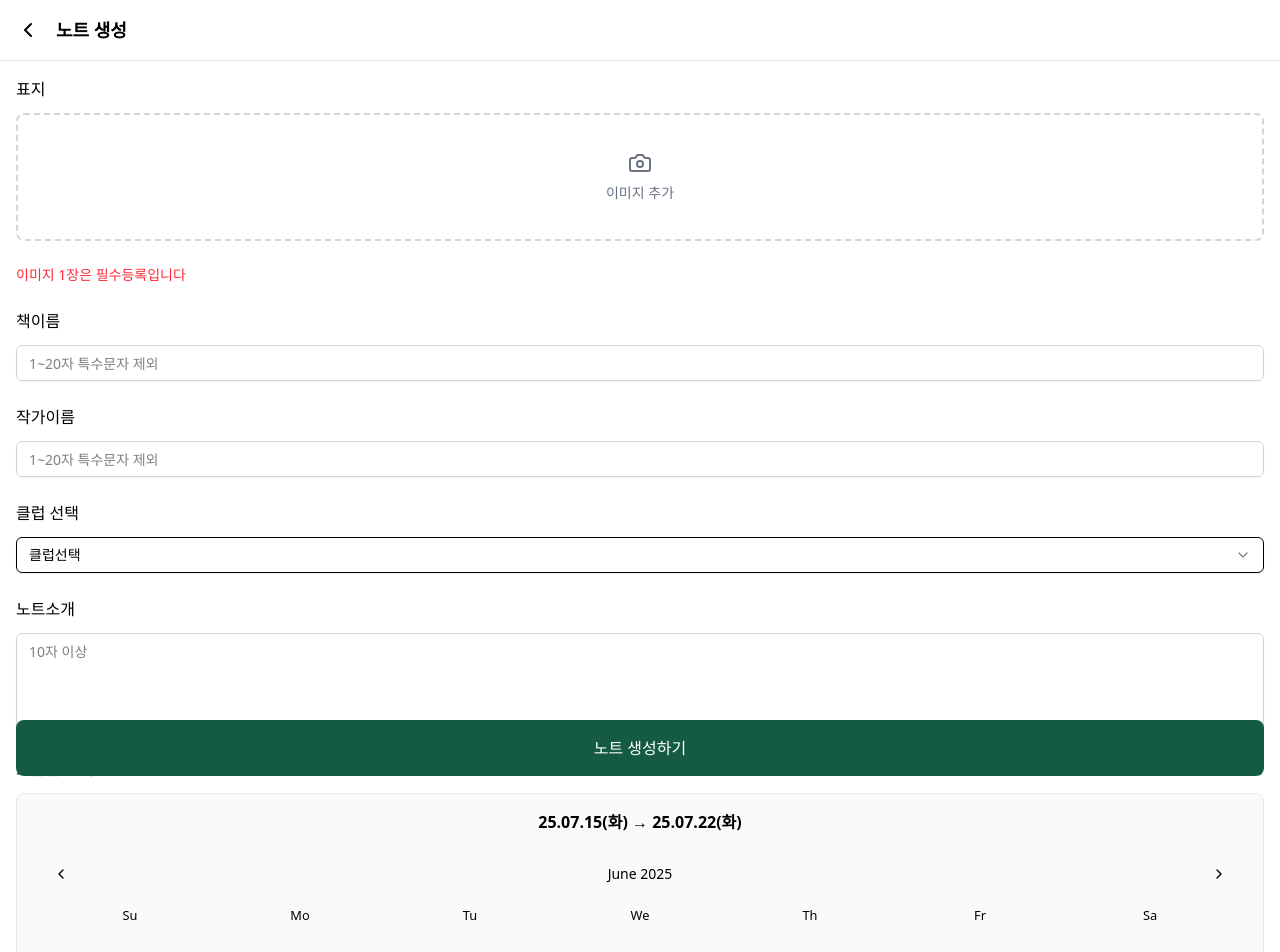
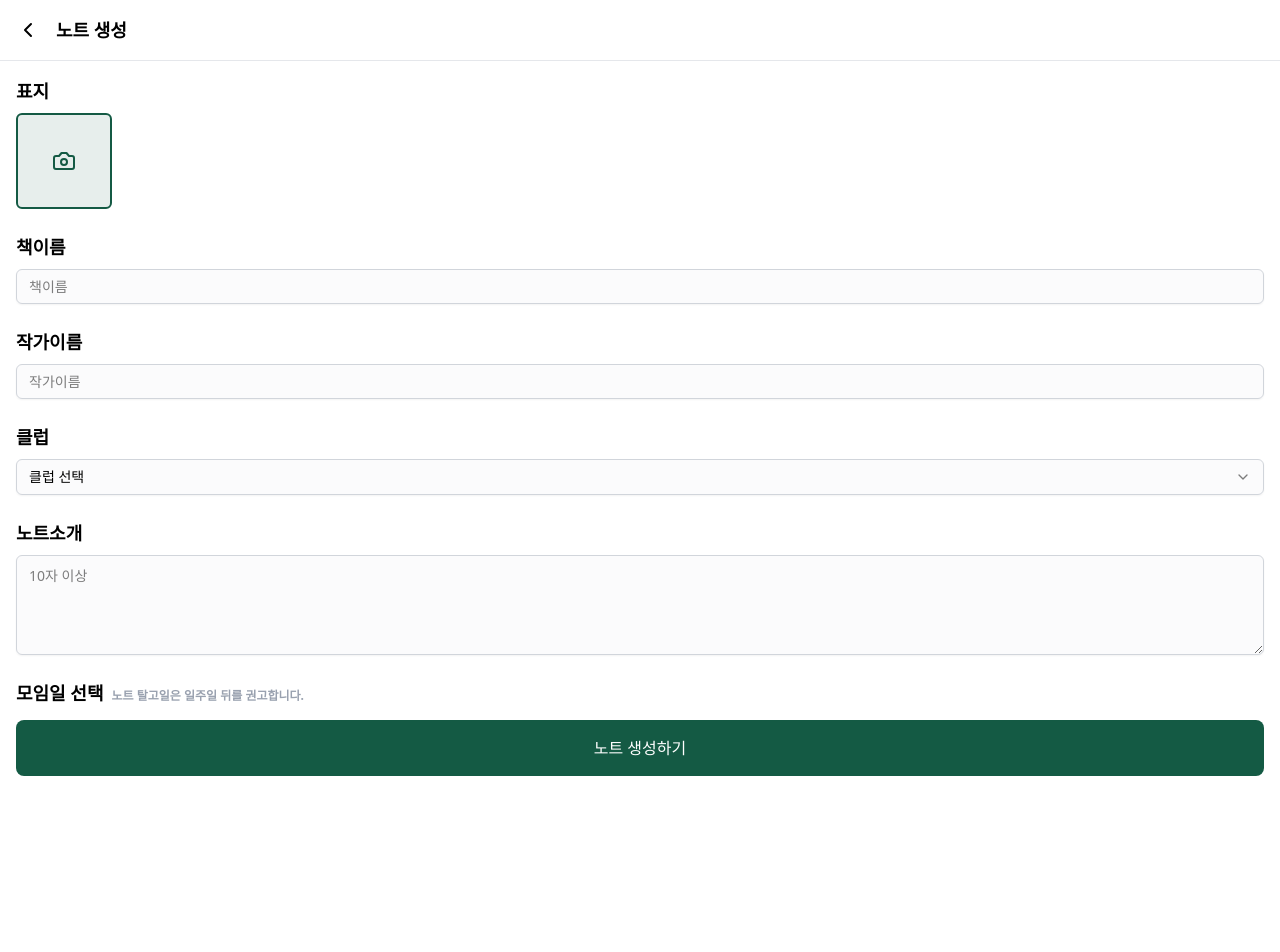
Before and after one commit to orihehe/book-socialing, a React (Vite) app in the folder book-socialing-fe/: page /note/create in a window 1280 px wide. Shown: the top 952 px of the page. After the commit the page ends 891 px from the top, so only its background shows below. Built offline with nearby package versions, Linux system fonts and the light colour scheme.

Commit message:
생성 함수 연결

```diff
--- a/book-socialing-fe/package.json
+++ b/book-socialing-fe/package.json
@@ -14,6 +14,7 @@
   "dependencies": {
     "@radix-ui/react-accordion": "^1.2.7",
     "@radix-ui/react-dialog": "^1.1.15",
+    "@radix-ui/react-label": "^2.1.7",
     "@radix-ui/react-scroll-area": "^1.2.10",
     "@radix-ui/react-select": "^2.2.6",
     "@radix-ui/react-slot": "^1.2.0",
--- /dev/null
+++ b/book-socialing-fe/src/components/ui/label.tsx
@@ -0,0 +1,24 @@
+import * as React from "react"
+import * as LabelPrimitive from "@radix-ui/react-label"
+import { cva, type VariantProps } from "class-variance-authority"
+
+import { cn } from "@/lib/utils"
+
+const labelVariants = cva(
+  "text-sm font-medium leading-none peer-disabled:cursor-not-allowed peer-disabled:opacity-70"
+)
+
+const Label = React.forwardRef<
+  React.ElementRef<typeof LabelPrimitive.Root>,
+  React.ComponentPropsWithoutRef<typeof LabelPrimitive.Root> &
+    VariantProps<typeof labelVariants>
+>(({ className, ...props }, ref) => (
+  <LabelPrimitive.Root
+    ref={ref}
+    className={cn(labelVariants(), className)}
+    {...props}
+  />
+))
+Label.displayName = LabelPrimitive.Root.displayName
+
+export { Label }
--- a/book-socialing-fe/src/features/club/components/ClubSection.tsx
+++ b/book-socialing-fe/src/features/club/components/ClubSection.tsx
@@ -15,7 +15,7 @@ export function ClubSection({ section }: ClubSectionProps) {
     <BaseCard title={`${section.title} (${section.count})`}>
       {/* Section Header with Refresh Button */}
       {section.title === '추천클럽' && (
-        <div className="absolute top-4 right-4">
+        <div className="releation top-4 right-4">
           <button className="p-2 text-gray-500 hover:text-gray-700">
             <RefreshCw size={16} />
           </button>
--- a/book-socialing-fe/src/features/note/NoteView.tsx
+++ b/book-socialing-fe/src/features/note/NoteView.tsx
@@ -15,31 +15,28 @@ import { SuggestedNotes } from './components/shared/SuggestedNotes'
 
 const dummyCurrentNotes: Note[] = [
   {
-    id: '1',
-    title: '두 개의 탑',
-    author: 'JRR Tolkein',
-    imageUrl: 'https://covers.openlibrary.org/b/id/8231856-L.jpg',
-    description: '~클럽의 몇번째 책임입니다',
-    startDateTime: '2025-06-22',
-    endDateTime: '2025-06-28',
+    id: 1,
+    clubName: 'saisai',
+    bookName: '스프링 부트의 정석',
+    bookImageUrl: 'note\\1\\0d1d9143-b7db-4461-abc2-ef36db902917.png',
+    startDateTime: '2025-08-15T10:00:00',
+    endDateTime: '2025-09-29T12:00:00',
   },
   {
-    id: '2',
-    title: '세 개의 탑',
-    author: 'JRR Tolkein',
-    imageUrl: 'https://covers.openlibrary.org/b/id/8231856-L.jpg',
-    description: '~클럽의 몇번째 책임입니다',
-    startDateTime: '2025-06-22',
-    endDateTime: '2025-06-29',
+    id: 2,
+    clubName: 'saisai',
+    bookName: '스프링 부트의 정석',
+    bookImageUrl: 'note\\1\\0d1d9143-b7db-4461-abc2-ef36db902917.png',
+    startDateTime: '2025-08-15T10:00:00',
+    endDateTime: '2025-09-29T12:00:00',
   },
   {
-    id: '3',
-    title: '네 개의 탑',
-    author: 'JRR Tolkein',
-    imageUrl: 'https://covers.openlibrary.org/b/id/8231856-L.jpg',
-    description: '~클럽의 몇번째 책임입니다',
-    startDateTime: '2025-06-22',
-    endDateTime: '2025-06-30',
+    id: 3,
+    clubName: 'saisai',
+    bookName: '스프링 부트의 정석',
+    bookImageUrl: 'note\\1\\0d1d9143-b7db-4461-abc2-ef36db902917.png',
+    startDateTime: '2025-08-15T10:00:00',
+    endDateTime: '2025-09-29T12:00:00',
   },
 ]
 
--- a/book-socialing-fe/src/features/note/pages/EditNote.tsx
+++ b/book-socialing-fe/src/features/note/pages/EditNote.tsx
@@ -1,11 +1,23 @@
 import { useForm } from '@tanstack/react-form'
+import { useMutation } from '@tanstack/react-query'
+import { ko } from 'date-fns/locale'
+import dayjs from 'dayjs'
 import { Camera, ChevronLeft, X } from 'lucide-react'
+import { useEffect, useState } from 'react'
 import { useNavigate, useParams } from 'react-router-dom'
 import { z } from 'zod'
 
 import { BottomButton } from '@/components/common/BottomButtonl'
 import { Calendar } from '@/components/ui/calendar'
+import {
+  Dialog,
+  DialogContent,
+  DialogDescription,
+  DialogHeader,
+  DialogTitle,
+} from '@/components/ui/dialog'
 import { Input } from '@/components/ui/input'
+import { Label } from '@/components/ui/label'
 import {
   Select,
   SelectContent,
@@ -14,23 +26,27 @@ import {
   SelectValue,
 } from '@/components/ui/select'
 import { Textarea } from '@/components/ui/textarea'
+import { cn } from '@/lib/utils'
 import type { Club } from '@/types/note'
 
 // Mock data
 const mockClubs: Club[] = [
-  { id: '1', name: '독서클럽 A' },
-  { id: '2', name: '독서클럽 B' },
-  { id: '3', name: '독서클럽 C' },
+  { id: 1, name: '독서클럽 A' },
+  { id: 2, name: '독서클럽 B' },
+  { id: 3, name: '독서클럽 C' },
 ]
 
-// Validation schema
 const noteSchema = z.object({
-  title: z.string().min(1, '책이름을 입력해주세요').max(20, '20자 이하로 입력해주세요'),
-  author: z.string().min(1, '작가이름을 입력해주세요').max(20, '20자 이하로 입력해주세요'),
-  description: z.string().min(10, '10자 이상 입력해주세요'),
-  imageUrl: z.string().min(1, '이미지를 등록해주세요'),
-  startDateTime: z.string().min(1, '시작일을 선택해주세요'),
-  endDateTime: z.string().min(1, '종료일을 선택해주세요'),
+  bookName: z.string().min(1, '책이름을 입력해 주세요').max(20, '20자 이하로 입력해 주세요'),
+  bookAuthor: z.string().min(1, '작가이름을 입력해 주세요').max(20, '20자 이하로 입력해 주세요'),
+  description: z.string().min(10, '10자 이상 입력해 주세요'),
+  bookImages: z
+    .array(z.instanceof(File))
+    .min(1, '이미지는 최소 1장 이상 필요해요')
+    .max(5, '최대 5장까지만 등록할 수 있어요'),
+  startDateTime: z.string().min(1, '시작일을 선택해 주세요'),
+  endDateTime: z.string().min(1, '종료일을 선택해 주세요'),
+  clubId: z.union([z.number(), z.undefined()]),
 })
 
 interface EditNoteProps {
@@ -39,22 +55,63 @@ interface EditNoteProps {
 
 export default function EditNote({ mode }: EditNoteProps) {
   const navigate = useNavigate()
+  const [open, setOpen] = useState(false)
+  const [calendarType, setCalendarType] = useState('')
+
   const { id } = useParams<{ id: string }>()
+  type NoteFormData = z.infer<typeof noteSchema>
 
-  console.log({ id, mode })
+  const mutation = useMutation({
+    mutationFn: async (data: NoteFormData) => {
+      const { bookImages, ...request } = data
+
+      const formData = new FormData()
+
+      // request 데이터를 JSON으로 추가
+      formData.append('request', JSON.stringify(request))
+
+      // 이미지 파일들을 추가
+      bookImages.forEach(file => {
+        formData.append('images', file) // 각 파일을 개별적으로 추가
+      })
+
+      const response = await fetch('http://localhost:8080/api/note/v1/create', {
+        method: 'POST',
+        body: formData,
+      })
+
+      if (!response.ok) {
+        throw new Error('Failed to create note')
+      }
+
+      return response.json()
+    },
+    onSuccess: data => {
+      console.log('Note created successfully:', data)
+      navigate('/notes')
+    },
+    onError: error => {
+      console.error('Error creating note:', error)
+    },
+  })
+
+  useEffect(() => {
+    // mode===edit, id 가 있으면 가져오기
+  }, [mode, id])
 
   const form = useForm({
     defaultValues: {
-      title: '',
-      author: '',
+      bookName: '',
+      bookAuthor: '',
       description: '',
-      imageUrl: '',
+      bookImages: [] as File[],
       startDateTime: '',
       endDateTime: '',
+      clubId: undefined as number | undefined,
     },
     onSubmit: async ({ value }) => {
-      // TODO: Implement form submission
-      console.log('Form submitted:', value)
+      console.log(value)
+      mutation.mutate(value)
     },
     validators: {
       onChange: noteSchema,
@@ -74,54 +131,81 @@ export default function EditNote({ mode }: EditNoteProps) {
       <div className="p-4 space-y-6">
         {/* Cover Images */}
         <form.Field
-          name="imageUrl"
-          children={field => (
+          name="bookImages"
+          children={field => {
+            const handleFiles = (files: FileList | null) => {
+              console.log('hey')
+              if (!files) return
+              const newFiles = Array.from(files)
+              const updated = [...field.state.value, ...newFiles].slice(0, 5) // 최대 5개 유지
+              field.handleChange(updated)
+            }
+            return (
               <div>
-              <h2 className="text-base font-medium mb-3">표지</h2>
-              {field.state.value ? (
-                <div className="relative">
+                <Label htmlFor="picture" className="text-lg font-bold">
+                  표지
+                </Label>
+
+                <div className="flex gap-4 mt-2">
+                  {/* 업로드 버튼 */}
+                  <div className="relative w-24 h-24 rounded-md bg-main/10 flex items-center justify-center border-2 border-main hover:bg-main/20 transition">
+                    <Input
+                      id="picture"
+                      type="file"
+                      accept="image/*"
+                      multiple
+                      className="absolute inset-0 w-full h-full opacity-0 cursor-pointer z-10"
+                      onChange={e => handleFiles(e.target.files)}
+                    />
+                    <Camera className="w-6 h-6 text-main pointer-events-none" />
+                  </div>
+
+                  {/* 업로드된 이미지들 */}
+                  {field.state.value.map((file, i) => (
+                    <div key={i} className="relative w-24 h-24">
                       <img
-                    src={field.state.value}
-                    alt="Book cover"
-                    className="w-full h-32 object-cover rounded-lg"
+                        src={URL.createObjectURL(file)}
+                        alt={`preview-${i}`}
+                        className="w-full h-full object-cover rounded-md"
                       />
                       <button
-                    onClick={() => form.setFieldValue('imageUrl', '')}
-                    className="absolute top-2 right-2 p-1 bg-red-500 text-white rounded-full hover:bg-red-600"
+                        type="button"
+                        onClick={() => {
+                          const next = [...field.state.value]
+                          next.splice(i, 1)
+                          field.handleChange(next)
+                        }}
+                        className="absolute -top-2 -right-2 bg-main text-white rounded-full w-5 h-5 flex items-center justify-center shadow-md"
                       >
-                    <X size={16} />
+                        <X className="w-3 h-3" />
                       </button>
                     </div>
-              ) : (
-                <div
-                  className="w-full h-32 border-2 border-dashed border-gray-300 rounded-lg flex items-center justify-center cursor-pointer hover:border-gray-400"
-                  onClick={() =>
-                    field.handleChange('https://via.placeholder.com/300x200?text=Book+Cover')
-                  }
-                >
-                  <div className="flex flex-col items-center text-gray-500 hover:text-gray-700">
-                    <Camera size={24} className="mb-2" />
-                    <span className="text-sm">이미지 추가</span>
+                  ))}
                 </div>
-                </div>
+
+                {/* 에러 메시지 */}
+                {field.state.meta.isTouched && field.state.meta.errors && (
+                  <p className="text-red-500 text-sm mt-2">{field.state.meta.errors[0]?.message}</p>
                 )}
               </div>
-          )}
+            )
+          }}
         />
-        <p className="text-red-500 text-sm mt-2">이미지 1장은 필수등록입니다</p>
 
         {/* Book Name */}
         <form.Field
-          name="title"
+          name="bookName"
           children={field => (
             <div>
-              <h2 className="text-base font-medium mb-3">책이름</h2>
+              <Label className="text-lg font-bold">책이름</Label>
               <Input
-                placeholder="1~20자 특수문자 제외"
+                placeholder="책이름"
                 value={field.state.value}
                 onChange={e => field.handleChange(e.target.value)}
+                onBlur={() => field.handleBlur()}
+                className="w-full h-[35px] rounded-md mt-2 px-3 py-2.5 bg-[rgba(247,248,249,0.5)]"
               />
-              {field.state.meta.errors && (
+              {field.state.meta.isTouched && field.state.meta.errors && (
                 <p className="text-red-500 text-sm mt-2">{field.state.meta.errors[0]?.message}</p>
               )}
             </div>
@@ -130,17 +214,19 @@ export default function EditNote({ mode }: EditNoteProps) {
 
         {/* Author Name */}
         <form.Field
-          name="author"
+          name="bookAuthor"
           children={field => (
             <div>
-              <h2 className="text-base font-medium mb-3">작가이름</h2>
+              <Label className="text-lg font-bold">작가이름</Label>
               <Input
                 type="text"
-                placeholder="1~20자 특수문자 제외"
+                placeholder="작가이름"
                 value={field.state.value}
                 onChange={e => field.handleChange(e.target.value)}
+                onBlur={() => field.handleBlur()}
+                className="w-full h-[35px] rounded-md mt-2 px-3 py-2.5 bg-[rgba(247,248,249,0.5)]"
               />
-              {field.state.meta.errors && (
+              {field.state.meta.isTouched && field.state.meta.errors && (
                 <p className="text-red-500 text-sm mt-2">{field.state.meta.errors[0]?.message}</p>
               )}
             </div>
@@ -149,19 +235,41 @@ export default function EditNote({ mode }: EditNoteProps) {
 
         {/* Club Selection */}
         <div>
-          <h2 className="text-base font-medium mb-3">클럽 선택</h2>
-          <Select onValueChange={value => console.log('Club selected:', value)}>
-            <SelectTrigger className="w-full">
-              <SelectValue placeholder="클럽선택" />
+          <form.Field
+            name="clubId"
+            children={field => (
+              <div>
+                <Label className="text-lg font-bold">클럽</Label>
+                <Select
+                  value={field.state.value !== undefined ? String(field.state.value) : undefined}
+                  onValueChange={value =>
+                    field.handleChange(value !== undefined ? Number(value) : undefined)
+                  }
+                >
+                  <SelectTrigger
+                    className={cn(
+                      'w-full h-[35px] rounded-md px-3 py-2.5 mt-2 text-sm',
+                      'bg-[rgba(247,248,249,0.5)] border border-[rgb(209,213,219)] text-foreground'
+                    )}
+                  >
+                    <SelectValue placeholder="클럽 선택" className="text-[rgb(209,213,219)]" />
                   </SelectTrigger>
+
                   <SelectContent>
                     {mockClubs.map(club => (
-                <SelectItem key={club.id} value={club.id}>
+                      <SelectItem key={club.id} value={String(club.id)}>
                         {club.name}
                       </SelectItem>
                     ))}
                   </SelectContent>
                 </Select>
+
+                {field.state.meta.isTouched && field.state.meta.errors?.[0] && (
+                  <p className="text-red-500 text-sm mt-2">{field.state.meta.errors[0].message}</p>
+                )}
+              </div>
+            )}
+          />
         </div>
 
         {/* Note Introduction */}
@@ -169,14 +277,15 @@ export default function EditNote({ mode }: EditNoteProps) {
           name="description"
           children={field => (
             <div>
-              <h2 className="text-base font-medium mb-3">노트소개</h2>
+              <Label className="text-lg font-bold">노트소개</Label>
               <Textarea
                 placeholder="10자 이상"
                 value={field.state.value}
                 onChange={e => field.handleChange(e.target.value)}
-                className="min-h-[100px]"
+                onBlur={() => field.handleBlur()}
+                className="w-full min-h-[100px] rounded-md mt-2 px-3 py-2.5 bg-[rgba(247,248,249,0.5)]"
               />
-              {field.state.meta.errors && (
+              {field.state.meta.isTouched && field.state.meta.errors && (
                 <p className="text-red-500 text-sm mt-2">{field.state.meta.errors[0]?.message}</p>
               )}
             </div>
@@ -184,35 +293,84 @@ export default function EditNote({ mode }: EditNoteProps) {
         />
 
         {/* Meeting Date Selection */}
-        <div>
-          <div className="flex items-center justify-between mb-3">
-            <h2 className="text-base font-medium">모임일 선택</h2>
-            <p className="text-sm text-gray-500">노트 탈고일은 일주일 뒤를 권고합니다</p>
+
+        <form.Field name="startDateTime">
+          {startField => (
+            <form.Field name="endDateTime">
+              {endField => (
+                <>
+                  <Label className="text-lg font-bold">
+                    모임일 선택
+                    <span className="text-xs text-gray-400 ml-2">
+                      노트 탈고일은 일주일 뒤를 권고합니다.
+                    </span>
+                  </Label>
+
+                  <div className="flex w-full gap-10 my-2 mx-4">
+                    <button
+                      type="button"
+                      onClick={() => {
+                        setCalendarType('start')
+                        setOpen(true)
+                      }}
+                      className="flex flex-col items-start gap-1"
+                    >
+                      <span className="text-lg font-bold">모임일</span>
+                      {startField.state.value
+                        ? dayjs(startField.state.value).format('YYYY.MM.DD')
+                        : '선택'}
+                    </button>
+
+                    <button
+                      type="button"
+                      className="flex flex-col items-start gap-1"
+                      onClick={() => {
+                        setCalendarType('end')
+                        setOpen(true)
+                      }}
+                    >
+                      <span className="text-lg font-bold">탈고일</span>
+                      {endField.state.value
+                        ? dayjs(endField.state.value).format('YYYY.MM.DD')
+                        : '선택'}
+                    </button>
                   </div>
 
-          <div className="p-4 border border-gray-200 rounded-lg bg-gray-50">
-            <div className="text-center font-semibold mb-3">25.07.15(화) → 25.07.22(화)</div>
+                  {/* 모달은 하나만 */}
+                  <Dialog open={open} onOpenChange={setOpen}>
+                    <DialogContent className="w-[340px] rounded-xl px-0 py-7 border-none bg-white">
+                      <DialogHeader>
+                        <DialogTitle>
+                          {calendarType === 'start' ? '모임일 선택' : '탈고일 선택'}
+                        </DialogTitle>
+                      </DialogHeader>
 
+                      <div className="w-full px-3">
                         <Calendar
-              mode="multiple"
-              selected={[
-                new Date(2025, 6, 15), // 7월 15일 (0-based month)
-                new Date(2025, 6, 22), // 7월 22일
-              ]}
-              className="w-full rounded-md border-0 bg-transparent"
-              classNames={{
-                day_selected: 'bg-main text-white hover:bg-main/90 focus:bg-main',
-                day_today: 'bg-blue-100 text-blue-600',
-                head_cell: 'text-gray-500 font-medium',
-                table: 'w-full',
-                head_row: 'w-full',
-                row: 'w-full',
-                cell: 'w-full text-center p-0',
-                day: 'h-16 w-full text-base hover:bg-gray-200 rounded-md flex items-center justify-center',
+                          locale={ko}
+                          mode="single"
+                          className="w-full px-3"
+                          selected={
+                            calendarType === 'start'
+                              ? new Date(startField.state.value)
+                              : new Date(endField.state.value)
+                          }
+                          onSelect={date => {
+                            if (!date) return
+                            const iso = date.toISOString()
+                            if (calendarType === 'start') startField.handleChange(iso)
+                            else endField.handleChange(iso)
+                            setOpen(false)
                           }}
                         />
                       </div>
-        </div>
+                    </DialogContent>
+                  </Dialog>
+                </>
+              )}
+            </form.Field>
+          )}
+        </form.Field>
       </div>
 
       {/* Bottom Button */}
--- a/book-socialing-fe/src/types/note.ts
+++ b/book-socialing-fe/src/types/note.ts
@@ -2,7 +2,7 @@ export interface Note {
   id: number
   clubName?: string
   bookName: string
-  bookAuthor: string
+  bookAuthor?: string
   bookImageUrl?: string
   description?: string
   startDateTime: string
@@ -10,6 +10,6 @@ export interface Note {
 }
 
 export interface Club {
-  id: string
+  id: number
   name: string
 }
```
Also changed, not shown: 1 other file (tests, documents, lock files or other folders). Lines whose indentation alone changed are shown as unchanged.
